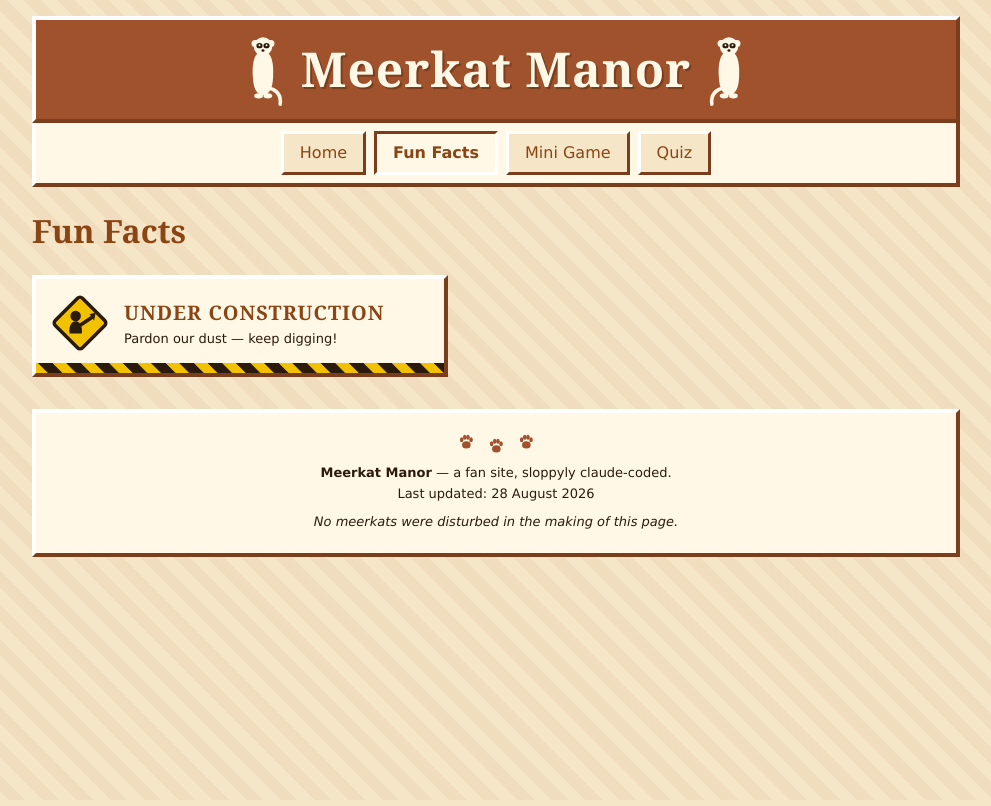
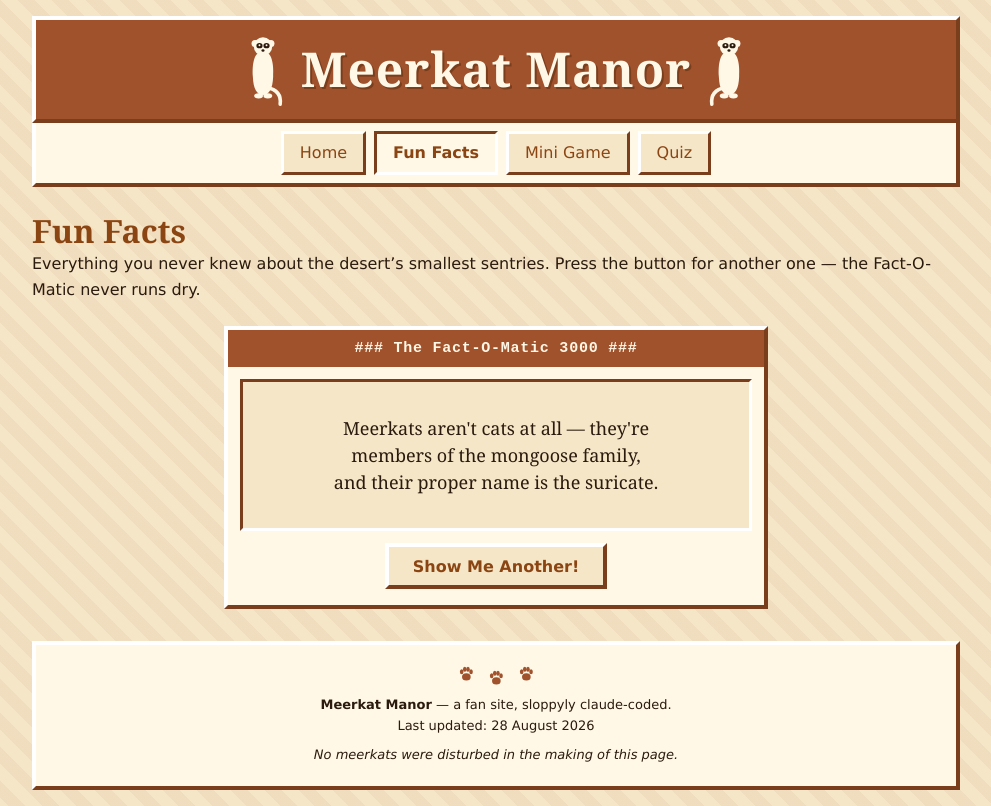
Before and after one commit to HenrikeW/stacked-pr-playground, a Next.js app: page /fun-facts in a window 1280 px wide. Shown: the whole page, without its empty margins (144-1135 px from the left). Built offline with nearby package versions, Linux system fonts and the light colour scheme.

Commit message:
feat: add fun facts page

```diff
--- /dev/null
+++ b/app/fun-facts/fact-o-matic.module.css
@@ -0,0 +1,65 @@
+.machine {
+  max-width: 34rem;
+  margin: 1.5rem auto 0;
+  background: var(--panel-cream);
+  border: 4px solid;
+  border-color: var(--bevel-out);
+}
+
+.titleBar {
+  padding: 0.4rem 0.75rem;
+  font-family: "Courier New", Courier, monospace;
+  font-size: 0.9375rem;
+  font-weight: bold;
+  color: #fff8e7;
+  text-align: center;
+  letter-spacing: 0.05em;
+  background: var(--chrome);
+}
+
+.screen {
+  display: flex;
+  /* Fixed floor so the button below doesn't shift as fact length varies. */
+  min-height: 9.5rem;
+  align-items: center;
+  justify-content: center;
+  margin: 0.75rem;
+  padding: 1.25rem;
+  background: var(--bg-sand);
+  border: 3px solid;
+  border-color: var(--bevel-in);
+}
+
+.fact {
+  font-family: Georgia, "Times New Roman", serif;
+  font-size: 1.125rem;
+  line-height: 1.5;
+  text-align: center;
+  text-wrap: balance;
+}
+
+.controls {
+  padding: 0 0.75rem 1rem;
+  text-align: center;
+}
+
+.button {
+  padding: 0.6rem 1.5rem;
+  font-family: inherit;
+  font-size: 1rem;
+  font-weight: bold;
+  color: var(--accent);
+  cursor: pointer;
+  background: var(--bg-sand);
+  border: 4px solid;
+  border-color: var(--bevel-out);
+}
+
+.button:hover {
+  background: var(--panel-cream);
+}
+
+/* The whole point of a bevel: it presses in. */
+.button:active {
+  border-color: var(--bevel-in);
+}
--- /dev/null
+++ b/app/fun-facts/fact-o-matic.tsx
@@ -0,0 +1,57 @@
+"use client";
+
+import { useRef, useState } from "react";
+import { FACTS } from "./facts";
+import styles from "./fact-o-matic.module.css";
+
+/** Fisher-Yates, on a copy. */
+function shuffled(values: number[]): number[] {
+  const result = [...values];
+  for (let i = result.length - 1; i > 0; i--) {
+    const j = Math.floor(Math.random() * (i + 1));
+    [result[i], result[j]] = [result[j], result[i]];
+  }
+  return result;
+}
+
+export default function FactOMatic() {
+  /* Index 0 on first render, deterministically. Nothing random happens during
+     render, so the server and client markup always agree. */
+  const [current, setCurrent] = useState(0);
+
+  /* Remaining indices to draw from. A plain random pick would repeat within a
+     few clicks and give away how few facts there are; drawing from a bag means
+     every fact is seen before any repeats, which reads as a much deeper well. */
+  const bag = useRef<number[]>([]);
+
+  function showAnother() {
+    setCurrent((shown) => {
+      if (bag.current.length === 0) {
+        // Refill excluding whatever is on screen, so a bag boundary can never
+        // produce the same fact twice in a row.
+        const indices = FACTS.map((_, index) => index).filter(
+          (index) => index !== shown,
+        );
+        bag.current = shuffled(indices);
+      }
+      return bag.current.pop() ?? shown;
+    });
+  }
+
+  return (
+    <div className={styles.machine}>
+      <p className={styles.titleBar}>### The Fact-O-Matic 3000 ###</p>
+
+      {/* Live region is present from first render, so swaps are announced. */}
+      <div className={styles.screen} aria-live="polite" aria-atomic="true">
+        <p className={styles.fact}>{FACTS[current]}</p>
+      </div>
+
+      <div className={styles.controls}>
+        <button type="button" className={styles.button} onClick={showAnother}>
+          Show Me Another!
+        </button>
+      </div>
+    </div>
+  );
+}
--- /dev/null
+++ b/app/fun-facts/facts.ts
@@ -0,0 +1,22 @@
+/**
+ * Facts are shown one at a time with no surrounding context, so every entry
+ * must name meerkats explicitly -- a bare "they" leaves the reader with no
+ * idea what the subject is. Keep that rule when adding more.
+ */
+export const FACTS: readonly string[] = [
+  "Meerkats aren't cats at all — they're members of the mongoose family, and their proper name is the suricate.",
+  "Meerkats live in the dry country of southern Africa — the Kalahari, and parts of Botswana, Namibia, Angola and South Africa.",
+  "A group of meerkats goes by three different names: a mob, a gang, or a clan.",
+  "The dark patches around a meerkat's eyes work like built-in sunglasses, cutting glare so it can scan towards the sun for eagles.",
+  "While a meerkat mob forages, one member stands sentry — and it gives different alarm calls for danger from the air and danger on the ground.",
+  "Meerkats are resistant to scorpion venom: a sting that would badly hurt an animal their size is usually survivable for them.",
+  "Adult meerkats actively teach their pups how to handle a scorpion — first a dead one, then a live one with the stinger removed, then an intact one.",
+  "The fur on a meerkat's belly is thin over dark skin, and meerkats sunbathe upright each morning, using it like a solar panel before foraging.",
+  "Meerkats are cooperative breeders: usually only the dominant pair has pups, and the whole mob helps raise them.",
+  "Some meerkats stay behind as babysitters at the burrow while the rest of the mob forages, going without food for the day.",
+  "A meerkat's claws are long, curved and non-retractable — about 2 cm of dedicated digging equipment on each front foot.",
+  "Meerkats can close their ears to keep the sand out while they dig.",
+  "A meerkat burrow can have many entrances and several levels, and meerkats will happily share it with ground squirrels and yellow mongooses.",
+  "Meerkats carry very little body fat, so they have to forage almost every day — no skipping breakfast.",
+  "Faced with a rival mob or a predator, meerkats bunch together stiff-legged with their tails up and advance as one — a display known as the “war dance”.",
+];
--- a/app/fun-facts/page.tsx
+++ b/app/fun-facts/page.tsx
@@ -1,5 +1,5 @@
 import type { Metadata } from "next";
-import UnderConstruction from "../components/under-construction";
+import FactOMatic from "./fact-o-matic";
 
 export const metadata: Metadata = {
   title: "Fun Facts",
@@ -9,7 +9,12 @@ export default function FunFacts() {
   return (
     <>
       <h1>Fun Facts</h1>
-      <UnderConstruction />
+      <p>
+        Everything you never knew about the desert&rsquo;s smallest sentries.
+        Press the button for another one &mdash; the Fact-O-Matic never runs
+        dry.
+      </p>
+      <FactOMatic />
     </>
   );
 }
```
